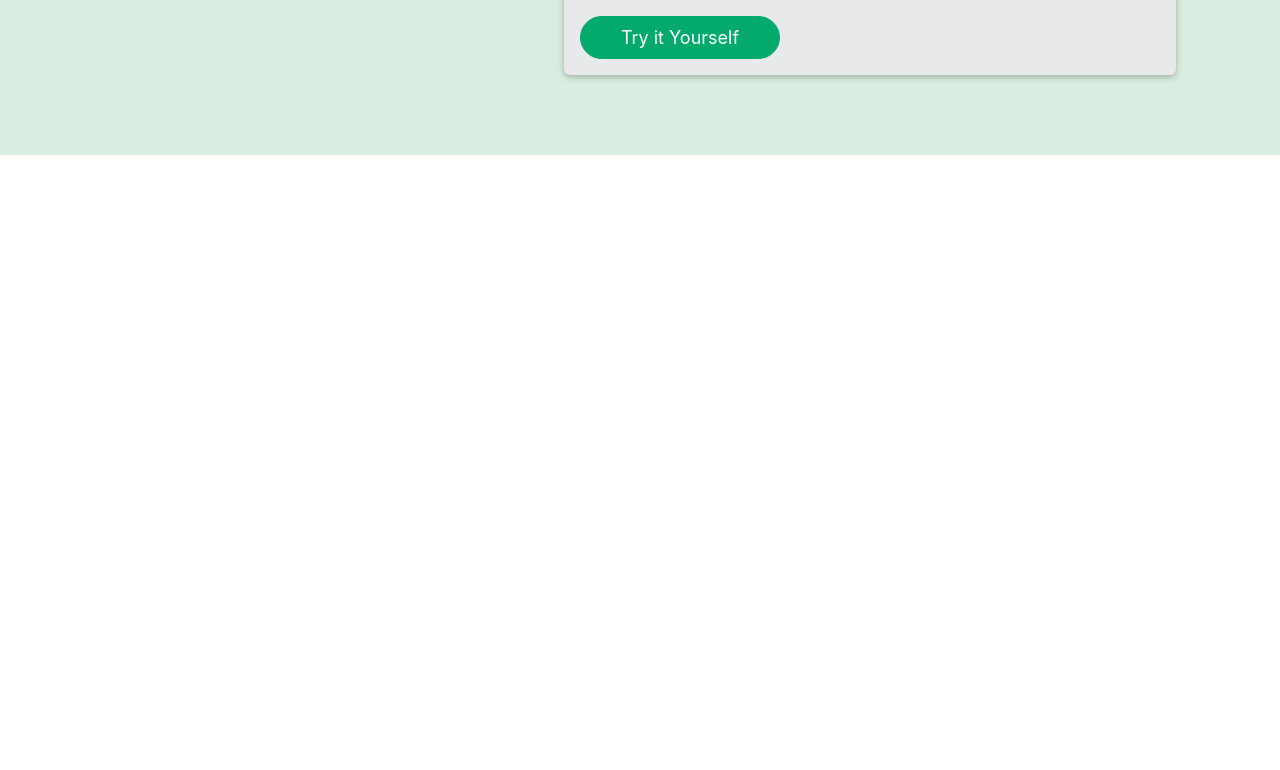
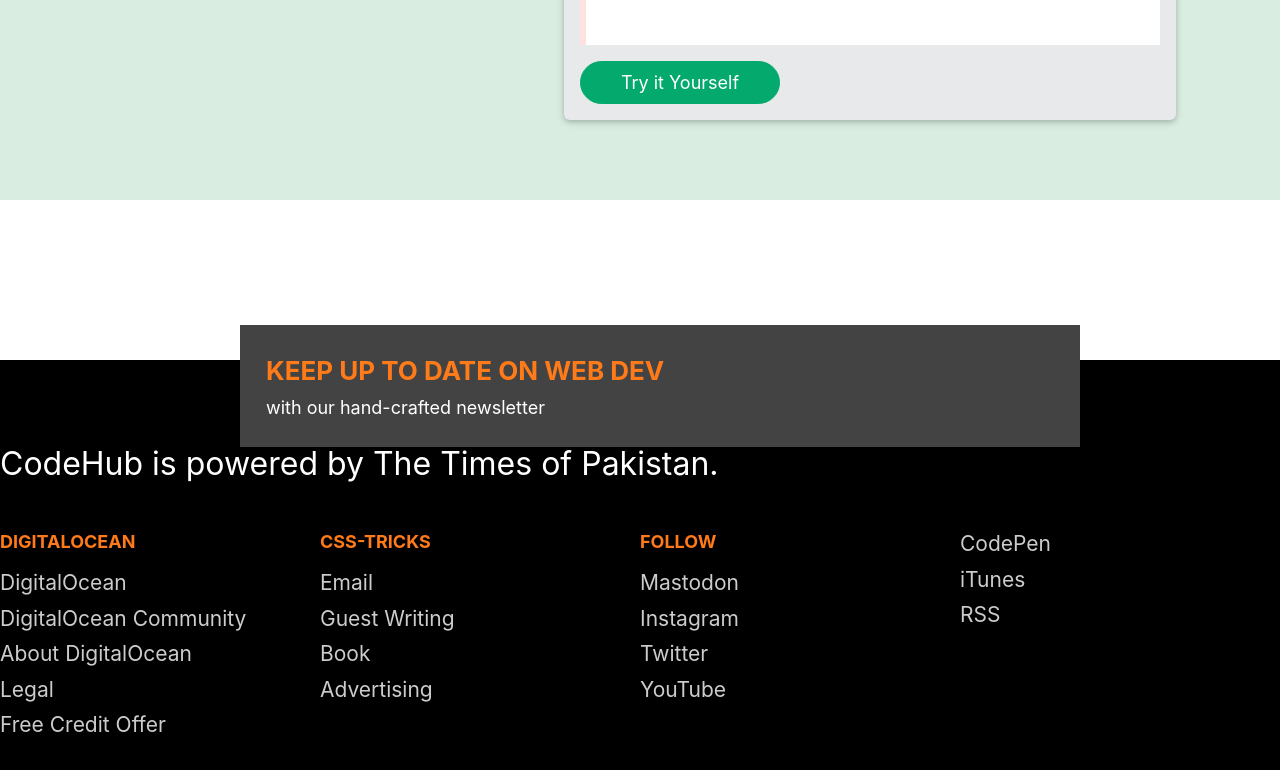
Before and after one commit to NabeelJaan/codehub, a Next.js app: page / in a window 1280 px wide. Shown: the part 786-1556 px from the top of the page. Before the commit the page ends 941 px from the top, so only its background shows below. Built offline with nearby package versions, Linux system fonts and the light colour scheme.

Commit message:
footer module done

```diff
--- /dev/null
+++ b/components/home/Footer.jsx
@@ -0,0 +1,115 @@
+import React from "react";
+import Link from "next/link";
+
+
+const Footer = () => {
+    return(
+
+        <footer>
+                        <div className="footer py-20 bg-black relative mt-40">
+                <div className="container max-w-8xl mx-auto">
+                    <div className="content-wtapper">
+
+                        <h3 className="text-[32px] text-white font-normal">CodeHub is powered by The Times of Pakistan.</h3>
+
+                        <div className="nav-menu grid grid-cols-4 grid-flow-row">
+                            <div className="menu">
+                                <ul className="text-[21px] text-white/80 font-normal mt-10">
+                                    <li className="text-[18px] text-[#ff7a18] font-bold mb-3">DIGITALOCEAN</li>
+
+                                    <Link href="/" className="text-[21px] text-white/80 font-normal mt-1 block hover:text-white">
+                                        DigitalOcean
+                                    </Link>
+
+                                    <Link href="/" className="text-[21px] text-white/80 font-normal mt-1 block hover:text-white">
+                                        DigitalOcean Community
+                                    </Link>
+
+                                    <Link href="/" className="text-[21px] text-white/80 font-normal mt-1 block hover:text-white">
+                                        About DigitalOcean
+                                    </Link>
+
+                                    <Link href="/" className="text-[21px] text-white/80 font-normal mt-1 block hover:text-white">
+                                        Legal
+                                    </Link>
+
+                                    <Link href="/" className="text-[21px] text-white/80 font-normal mt-1 block hover:text-white">
+                                        Free Credit Offer
+                                    </Link>
+                                </ul>
+                            </div>
+
+                            <div className="menu">
+                                <ul className="text-[21px] text-white/80 font-normal mt-10">
+                                    <li className="text-[18px] text-[#ff7a18] font-bold mb-3">CSS-TRICKS</li>
+                                    <Link href="/" className="text-[21px] text-white/80 font-normal mt-1 block hover:text-white">
+                                        Email
+                                    </Link>
+
+                                    <Link href="/" className="text-[21px] text-white/80 font-normal mt-1 block hover:text-white">
+                                        Guest Writing
+                                    </Link>
+
+                                    <Link href="/" className="text-[21px] text-white/80 font-normal mt-1 block hover:text-white">
+                                        Book
+                                    </Link>
+
+                                    <Link href="/" className="text-[21px] text-white/80 font-normal mt-1 block hover:text-white">
+                                        Advertising
+                                    </Link>
+                                </ul>
+                            </div>
+
+                            <div className="menu">
+                                <ul className="text-[21px] text-white/80 font-normal mt-10">
+                                    <li className="text-[18px] text-[#ff7a18] font-bold mb-3">FOLLOW</li>
+                                    <Link href="/" className="text-[21px] text-white/80 font-normal mt-1 block hover:text-white">
+                                        Mastodon
+                                    </Link>
+
+                                    <Link href="/" className="text-[21px] text-white/80 font-normal mt-1 block hover:text-white">
+                                        Instagram
+                                    </Link>
+
+                                    <Link href="/" className="text-[21px] text-white/80 font-normal mt-1 block hover:text-white">
+                                        Twitter
+                                    </Link>
+
+                                    <Link href="/" className="text-[21px] text-white/80 font-normal mt-1 block hover:text-white">
+                                        YouTube
+                                    </Link>
+                                </ul>
+                            </div>
+
+                            <div className="menu">
+                                <ul className="text-[21px] text-white/80 font-normal mt-10">
+                                    <Link href="/" className="text-[21px] text-white/80 font-normal mt-1 block hover:text-white">
+                                        CodePen
+                                    </Link>
+
+                                    <Link href="/" className="text-[21px] text-white/80 font-normal mt-1 block hover:text-white">
+                                        iTunes
+                                    </Link>
+
+                                    <Link href="/" className="text-[21px] text-white/80 font-normal mt-1 block hover:text-white">
+                                        RSS
+                                    </Link>
+                                </ul>
+                            </div>
+
+                        </div>
+
+                        <div className="keep-sub p-[26px] bg-[#434343] absolute top-[-35px] right-[200px] w-[840px]">
+                            <h3 className="text-[26px] text-[#ff7a18] font-bold mb-1">KEEP UP TO DATE ON WEB DEV</h3>
+                            <h6 className="text-[18px] text-white font-normal">with our hand-crafted newsletter</h6>
+                        </div>
+
+                    </div>
+                </div>
+            </div>
+        </footer>
+
+    )
+}
+
+export default Footer
--- a/components/home/HeroSec.jsx
+++ b/components/home/HeroSec.jsx
@@ -10,14 +10,14 @@
                     <p className="text-white">With the world's largest web developer site.</p>
                 </div>
 
-                <div className="flex items-center">
-                    <div className="flex space-x-1">
+                <div className="flex items-center justify-center mt-10">
+                    <div className="flex justify-center">
                         <input
                             type="text"
-                            className="block w-full px-4 py-2 text-purple-700 bg-white border rounded-full focus:border-purple-400 focus:ring-purple-300 focus:outline-none focus:ring focus:ring-opacity-40"
+                            className="block px-8 py-2 w-[400px] rounded-l-full h-[47px] text-purple-700 bg-white border-r-full focus:border-purple-400 focus:ring-purple-300 focus:outline-none focus:ring focus:ring-opacity-40"
                             placeholder="Search..."
                         />
-                        <button className="px-4 text-white bg-purple-600 rounded-full ">
+                        <button className="px-10 text-white rounded-r-full py-3 bg-[#04AA6D]">
                             <svg
                                 xmlns="http://www.w3.org/2000/svg"
                                 className="w-5 h-5"
--- a/components/home/languages.jsx
+++ b/components/home/languages.jsx
@@ -46,7 +46,7 @@
                     <div className="html-example p-[16px] bg-[#E7E9EB] max-w-[615px] rounded-md">
                         <h3 className="text-[24px] text-black font-semibold uppercase">html example:</h3>
 
-                        <div className="example bg-white w-[580px] h-[300px] my-4 border-l-[6px] border-red-100">
+                        <div className="example bg-white w-[580px] p-[10px] h-[300px] my-4 border-l-[6px] border-red-100">
                             <div className=""><span>&lt;</span>!DOCTYPE html<span>&gt;</span></div>
                             <div className=""><span>&lt;</span>html<span>&gt;</span></div>
                             <div className=""><span>&lt;</span>!DOCTYPE html<span>&gt;</span></div>
@@ -66,6 +66,7 @@
                 </div>
             </div>
         </section>
+
     )
 }
 
--- a/pages/index.tsx
+++ b/pages/index.tsx
@@ -3,6 +3,8 @@
 import layout from '../components/layout'
 import HeroSec from '../components/home/HeroSec'
 import Languages from '../components/home/languages'
+import Footer from '../components/home/Footer'
+
 
 export default function Home() {
   return (
@@ -13,6 +15,7 @@
 
     <Languages  />
 
+    <Footer   />
 
 
 
```
